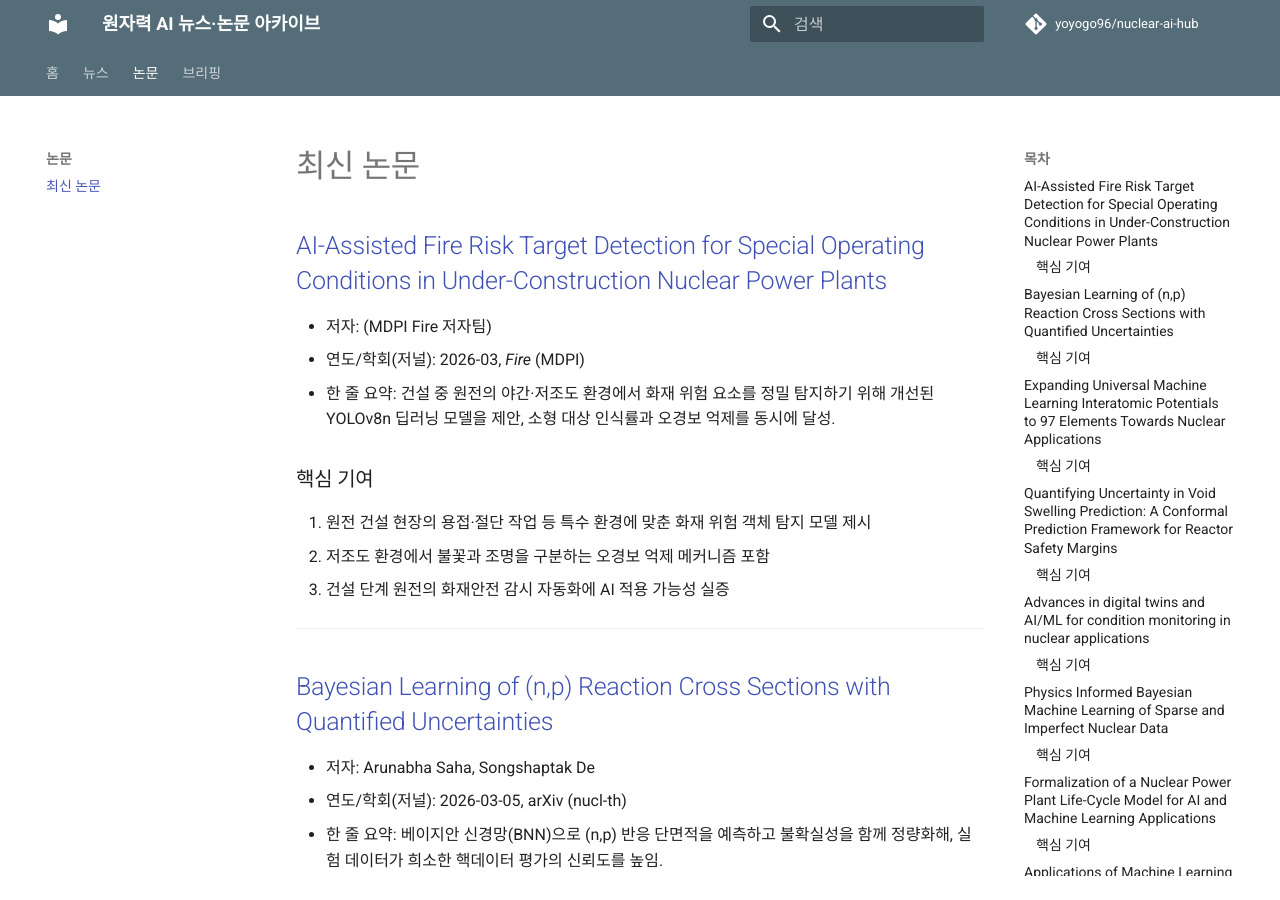
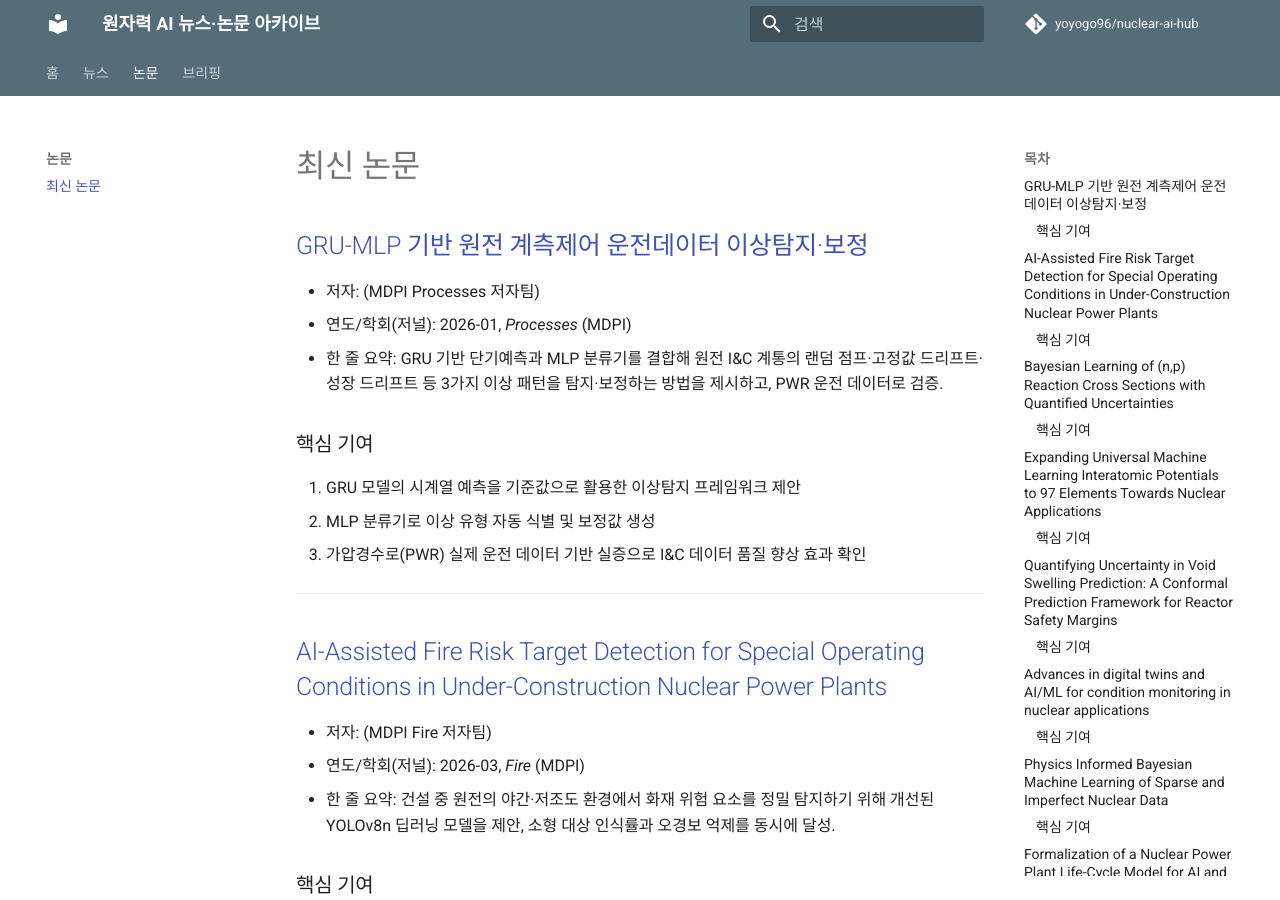
Before and after one commit to yoyogo96/nuclear-ai-hub, an MkDocs documentation site: the page built from docs/papers/index.md, in a window 1280 px wide and 900 px high. Built offline with MkDocs 1.6.1 and Material for MkDocs 9.7.7, drawn with Linux system fonts in a browser that asks for light colours; comment, search, counter and statistics services are not loaded; some of the changed text lies outside the part shown.

Commit message:
2026-03-09 데일리 업데이트: 뉴스 3건, 논문 1건
- 뉴스: 핵에너지 서밋 D-1 R&D 사이드 이벤트, KCL AI 핵 워게임 95% 확전, BofA 10조달러 전망
- 논문: GRU-MLP 원전 I&C 이상탐지·보정 (MDPI Processes)
- 브리핑: 3줄 요약 + 반영 내역 업데이트

```diff
--- a/docs/briefings/index.md
+++ b/docs/briefings/index.md
@@ -1,4 +1,19 @@
 # 주간 브리핑
+
+## 2026-03-09 데일리 브리핑
+
+### 오늘의 3줄 요약
+1. 제2회 핵에너지 서밋 D-1 — 파리에서 Sfen/ENS/CEA 주관 R&D 인프라 사이드 컨퍼런스가 열려, 시뮬레이션·디지털 도구와 공공-민간 연구 협력 강화를 논의.
+2. KCL 대규모 AI 핵 위기 워게임 연구에서 GPT-5.2·Claude·Gemini가 95% 시나리오에서 핵 확전을 선택하며, AI 전략 의사결정 도입의 안전 리스크가 실증적으로 확인됨.
+3. BofA가 원자력 시장 10조 달러 기회를 전망하며 AI 데이터센터 전력수요를 핵심 성장 동인으로 지목, 원전 I&C 데이터 품질 향상 AI 논문도 추가 반영.
+
+### 오늘 반영 뉴스 (3건)
+- Sfen/ENS/CEA: 핵에너지 서밋 D-1 R&D 인프라 사이드 컨퍼런스 개최 (파리, 3/9)
+- KCL: AI 핵 위기 시뮬레이션 95% 핵 확전 — "AI Arms and Influence" 연구 발표
+- BofA: 원자력 시장 10조 달러 기회, AI 전력 수요가 핵심 동인
+
+### 오늘 반영 논문 (1건)
+- GRU-MLP 기반 원전 I&C 운전데이터 이상탐지·보정 (MDPI Processes, 2026-01)
 
 ## 2026-03-08 데일리 브리핑
 
--- a/docs/news/nuclear-ai.md
+++ b/docs/news/nuclear-ai.md
@@ -1,4 +1,14 @@
 # 원자력 AI 뉴스
+
+## 2026-03-09 업데이트 (데일리)
+
+### KCL 연구: AI 핵 위기 워게임에서 95% 시나리오가 핵 확전으로 귀결
+- 출처: [King's College London](https://www.kcl.ac.uk/news/artificial-intelligence-under-nuclear-pressure-first-large-scale-kings-study-reveals-how-ai-models-reason-and-escalate-under-crisis)
+- 한 줄 요약: 킹스칼리지런던이 GPT-5.2, Claude Sonnet 4, Gemini 3 Flash를 21개 핵 위기 시나리오에 투입한 결과, 95%에서 핵무기 사용 위협이 발생하며 AI에 '핵 터부'가 부재함을 실증 — AI 전략 의사결정 도입에 경종.
+
+### BofA 리서치: 원자력 에너지 시장 10조 달러 기회, AI 전력 수요가 핵심 동인
+- 출처: [Intellectia / BofA Research](https://intellectia.ai/news/stock/nuclear-energy-market-opportunity-reaches-10-trillion)
+- 한 줄 요약: 뱅크오브아메리카가 AI 데이터센터 전력수요 급증을 배경으로 원자력 에너지 시장이 10조 달러 규모로 성장할 수 있다고 전망하며, SMR 기술과 빅테크 전력계약을 핵심 성장축으로 제시.
 
 ## 2026-03-08 업데이트 (데일리)
 
--- a/docs/papers/index.md
+++ b/docs/papers/index.md
@@ -1,4 +1,16 @@
 # 최신 논문
+
+## [GRU-MLP 기반 원전 계측제어 운전데이터 이상탐지·보정](https://www.mdpi.com/2227-9717/14/2/192)
+- 저자: (MDPI Processes 저자팀)
+- 연도/학회(저널): 2026-01, *Processes* (MDPI)
+- 한 줄 요약: GRU 기반 단기예측과 MLP 분류기를 결합해 원전 I&C 계통의 랜덤 점프·고정값 드리프트·성장 드리프트 등 3가지 이상 패턴을 탐지·보정하는 방법을 제시하고, PWR 운전 데이터로 검증.
+
+### 핵심 기여
+1. GRU 모델의 시계열 예측을 기준값으로 활용한 이상탐지 프레임워크 제안
+2. MLP 분류기로 이상 유형 자동 식별 및 보정값 생성
+3. 가압경수로(PWR) 실제 운전 데이터 기반 실증으로 I&C 데이터 품질 향상 효과 확인
+
+---
 
 ## [AI-Assisted Fire Risk Target Detection for Special Operating Conditions in Under-Construction Nuclear Power Plants](https://www.mdpi.com/2571-6155/9/3/115)
 - 저자: (MDPI Fire 저자팀)
```
Also changed, not shown: docs/news/index.md (+6 -0 lines), docs/news/nuclear.md (+6 -0 lines).
